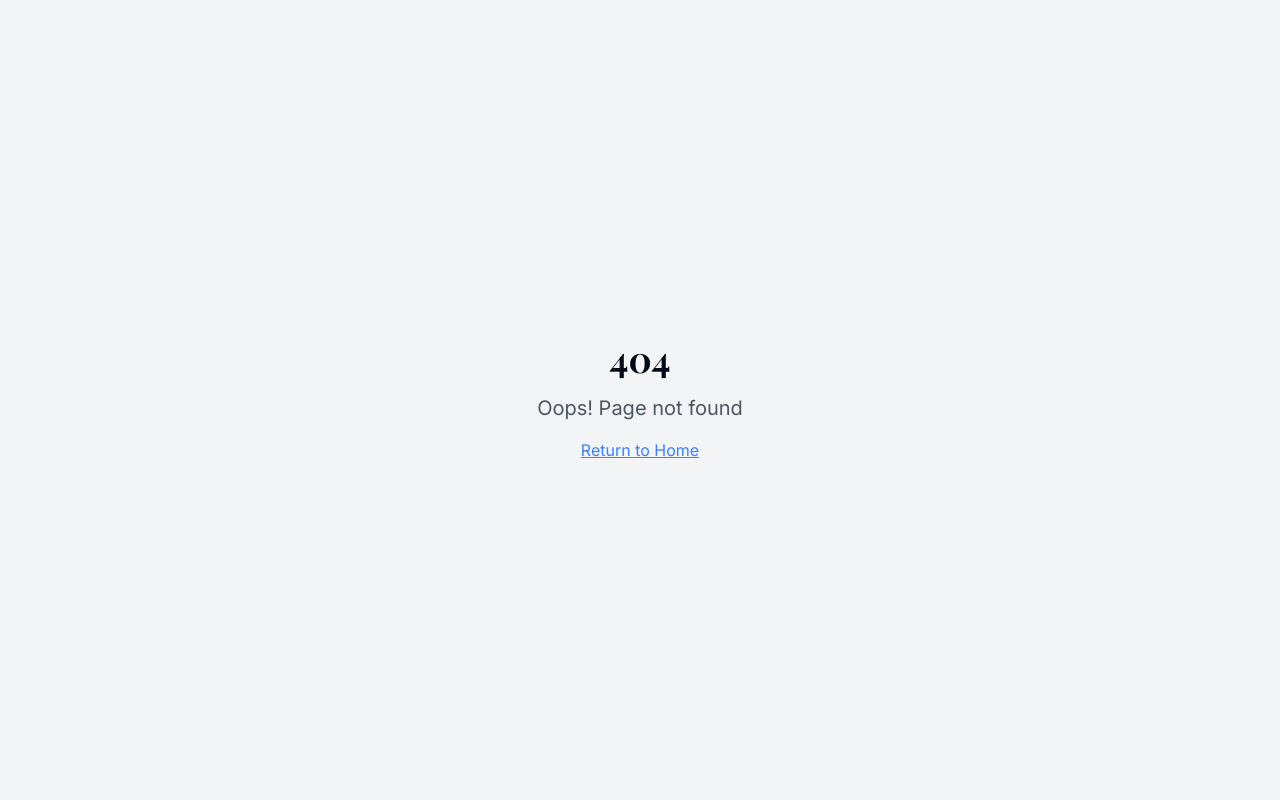
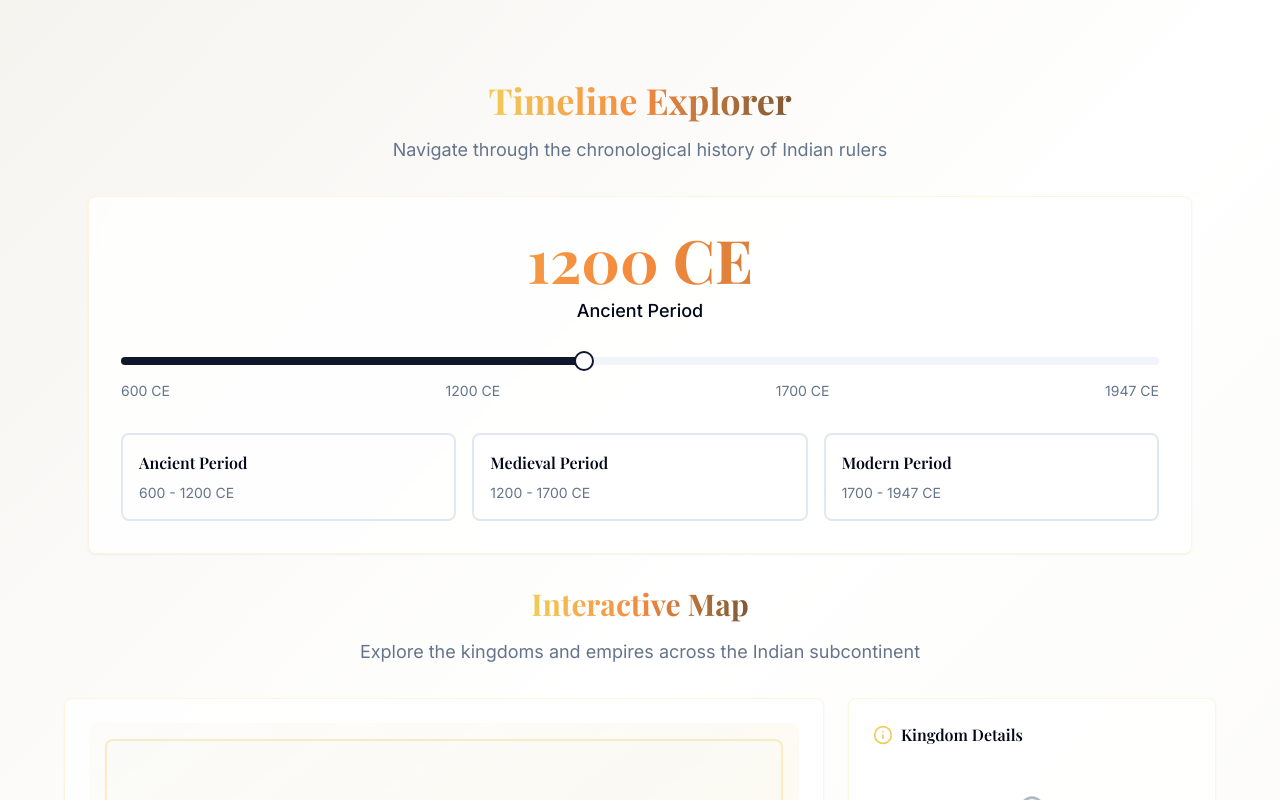
Before and after one commit to Kodishalathrilok/indian-rulers-legacy, a React (Vite) app: page /timeline in a window 1280 px wide. Before the commit this address had no page. Shown: the top 800 px of the page. Built offline with nearby package versions, Linux system fonts and the light colour scheme.

Commit message:
Fix: Resolve errors on timeline page
Addresses potential runtime errors on the timeline page, ensuring proper functionality and display.

```diff
--- a/src/App.tsx
+++ b/src/App.tsx
@@ -20,6 +20,7 @@ const App = () => (
         <Routes>
           <Route path="/" element={<Index />} />
           <Route path="/about" element={<About />} />
+          <Route path="/timeline" element={<Timeline />} />
           {/* ADD ALL CUSTOM ROUTES ABOVE THE CATCH-ALL "*" ROUTE */}
           <Route path="*" element={<NotFound />} />
         </Routes>
```
